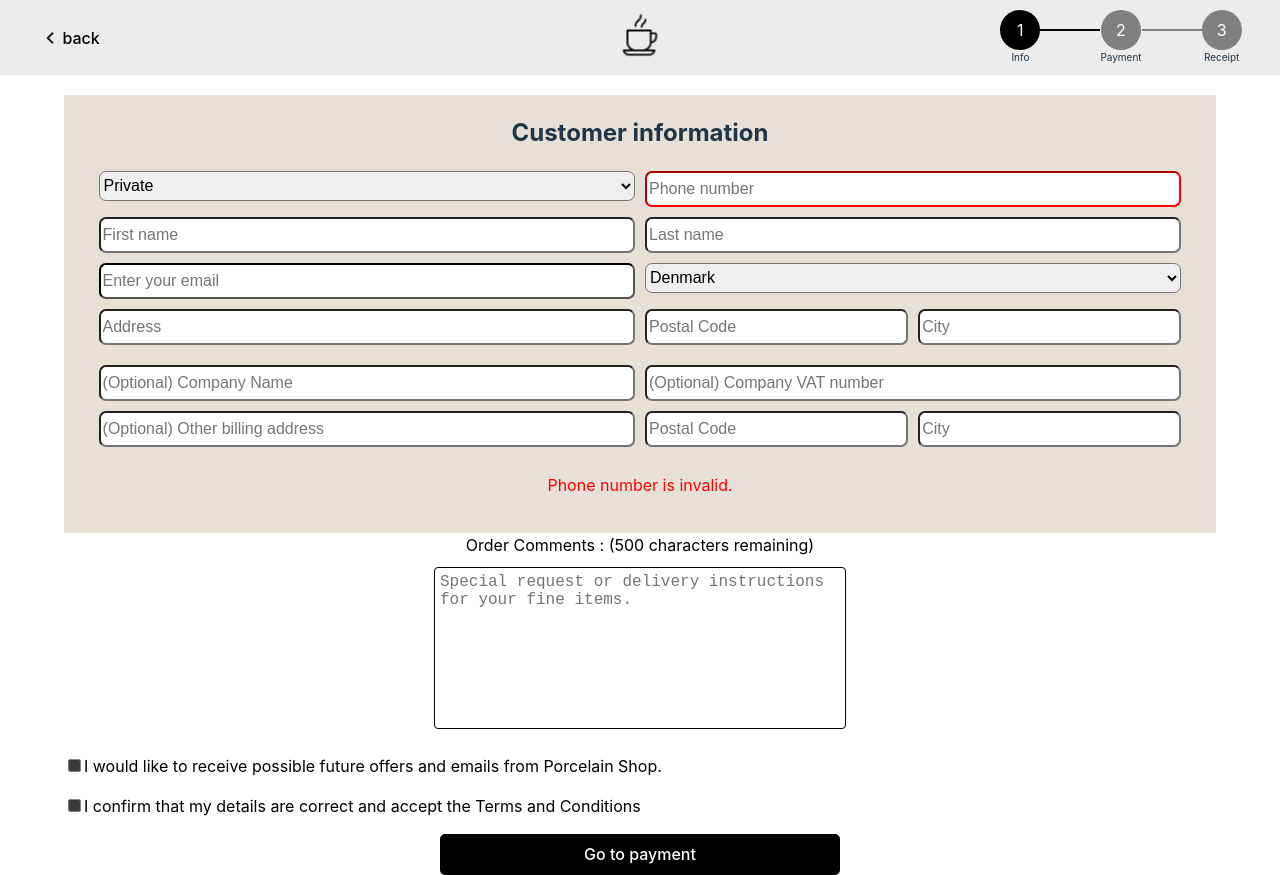
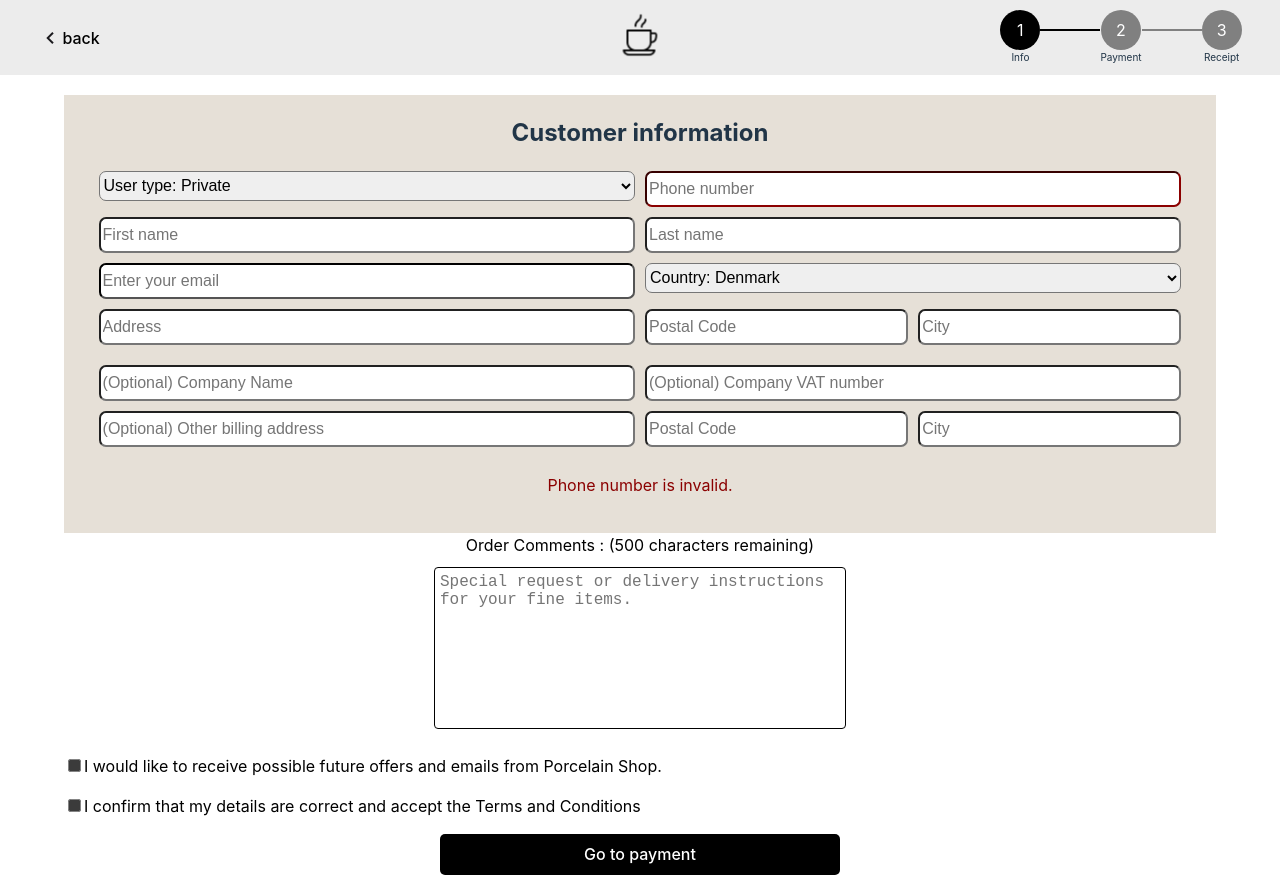
Before and after one commit to Johansogaard/frontend, a React (Vite) app: page /checkout in a window 1280 px wide. Built offline with nearby package versions, Linux system fonts and the light colour scheme; no server answers.

Commit message:
Update user interface styles in checkout page and fix error message color

```diff
--- a/src/checkoutPage/checkoutPage-Components/formComponent.tsx
+++ b/src/checkoutPage/checkoutPage-Components/formComponent.tsx
@@ -22,8 +22,8 @@ export function FormComponent() {
         <div className="checkout-UserInfo">
 
           <select id="userType" name="usertype" required>
-            <option value="privat">Private</option>
-            <option value="comp">Company</option>
+            <option value="privat">User type: Private</option>
+            <option value="comp">User type: Company</option>
           </select>
 
           <input
@@ -32,7 +32,7 @@ export function FormComponent() {
             placeholder="Phone number"
             value={phoneNumber}
             onChange={(e) => setPhoneNumber(e.target.value)}
-            style={{ borderColor: isPhoneNumberValid ? 'green' : 'red' }}
+            style={{ borderColor: isPhoneNumberValid ? 'green' : '#8B0000' }}
             required
             onKeyPress={(event) => {
               if (!/[0-9]/.test(event.key)) {
@@ -68,7 +68,7 @@ export function FormComponent() {
             }} // Visuel feedback med grænsefarve rød eller grøn når det er korrekt/forkert/
           />
           <select id="country" name="country" required>
-            <option value="dk">Denmark</option>
+            <option value="dk">Country: Denmark</option>
           </select>
 
           <input type="text" name="address" placeholder="Address" />
@@ -93,13 +93,13 @@ export function FormComponent() {
           style={{
             borderColor:
               vatNumber.length > 2 && !isVatNumberValid
-                ? 'red'
+                ? '#8B0000'
                 : vatNumber.length > 0 &&
                     vatNumber.length <= 2 &&
                     !/[a-zA-Z]/.test(vatNumber)
-                  ? 'red'
+                  ? '#8B0000'
                   : vatNumber.length >= 3 && !/[0-9]/.test(vatNumber)
-                    ? 'red'
+                    ? '#8B0000'
                     : isVatNumberValid
                       ? 'green'
                       : '',
@@ -137,7 +137,7 @@ export function FormComponent() {
 
 
         {vatNumber.length === 10 && !isVatNumberValid && (
-          <p style={{ color: 'red' }}>VAT-number has to be 10 digits.</p>
+          <p className="error-message">VAT-number has to be 10 digits.</p>
         )}
 
 
@@ -149,10 +149,10 @@ export function FormComponent() {
           )}
         {email.length > 1 &&
           (!isEmailValid || !email.includes('@') || !email.includes('.')) && (
-            <p style={{ color: 'red' }}>Email is invalid.</p>
+            <p className="error-message">Email is invalid.</p>
           )}
         {!isPhoneNumberValid && (
-          <p style={{ color: 'red' }}>Phone number is invalid.</p>
+          <p className="error-message">Phone number is invalid.</p>
         )}
 
 
@@ -209,7 +209,7 @@ function ZipForm() {
         className="postalCode-input"
         maxLength={4}
       />
-      {message && <p style={{ color: 'red' }}>{message}</p>}
+      {message && <p className="error-message">{message}</p>}
 
       <input
         type="text"
--- a/src/checkoutPage/checkoutPage.css
+++ b/src/checkoutPage/checkoutPage.css
@@ -33,10 +33,10 @@
 }
 
 .error-message {
-  color: red;
+  color: #8B0000;
 }
 .checkout-checkboxTerm.error {
-  border-color: red; /* UX add on for error. */
+  border-color: #8B0000; /* UX add on for error. */
 }
 .checkbox-commentWrapper {
   width: 90%;
--- a/src/productsPage/productsPage-Components/productsListComponent.tsx
+++ b/src/productsPage/productsPage-Components/productsListComponent.tsx
@@ -21,9 +21,11 @@ function ProductListComponent() {
           </div>
         ) : (
         <ul id="products" className="productList">
+
           {state.products?.map((product) => (
           <ProductDisplay key={product.product_id} product={product} />
         ))}
+
 
         </ul>
         )}
@@ -52,7 +54,7 @@ function ProductListComponent() {
     return (
       <article className="product-display">
       <img src={product.product_image_url} alt="item imager" className="item-image"/>
-      <h3>{product.product_name}</h3>
+      <h2>{product.product_name}</h2>
       <p>{product.product_description}</p>
       <p>
         Price: {product.product_price} {product.product_currency}
--- a/src/shopping-cart/shoppingCart-Components/ItemlistComponentForPopOut.tsx
+++ b/src/shopping-cart/shoppingCart-Components/ItemlistComponentForPopOut.tsx
@@ -28,7 +28,9 @@ export function ItemListComponent() {
     ) : (
 <ul id="cart-items" className="unsortList">
 {state.items.map((item) => (
-          <ShoppingCartItem key={item.product.product_id} item={item} />
+          <li key={item.product.product_id}>
+            <ShoppingCartItem item={item} />
+          </li>
         ))}
 </ul>
     )}
```
